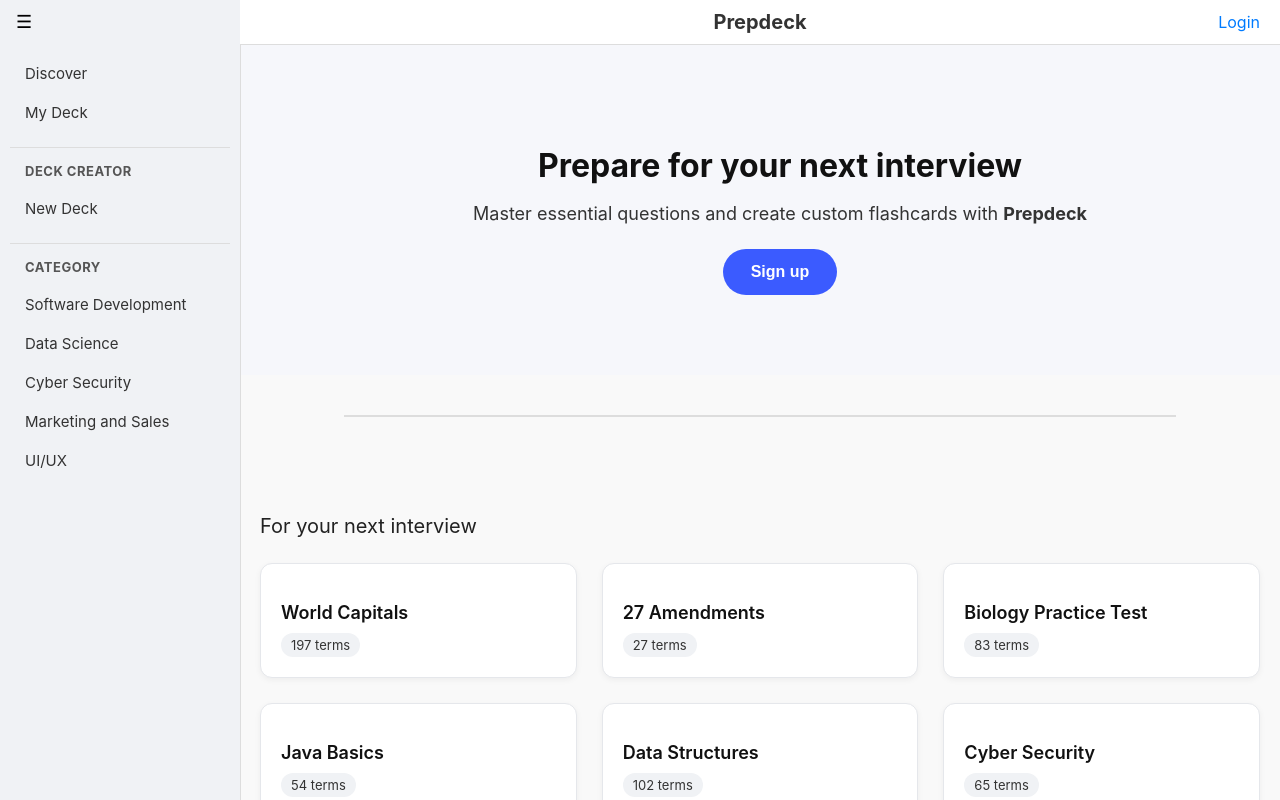
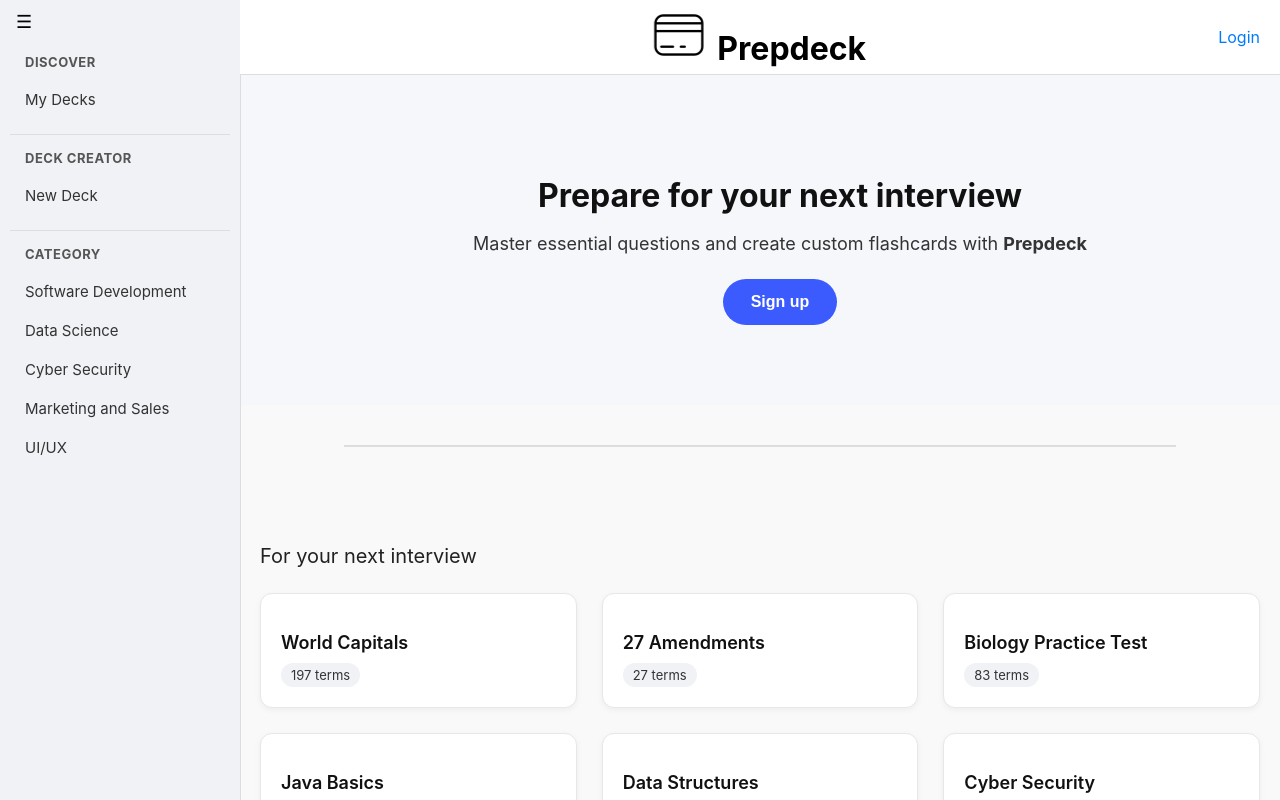
Before and after one commit to tanvimisar25/mern_project, a React (Create React App) app: page / in a window 1280 px wide. Shown: the top 800 px of the page. Built offline with nearby package versions, Linux system fonts and the light colour scheme.

Commit message:
tiny changes

```diff
--- a/package.json
+++ b/package.json
@@ -7,8 +7,10 @@
     "@testing-library/jest-dom": "^6.8.0",
     "@testing-library/react": "^16.3.0",
     "@testing-library/user-event": "^13.5.0",
+    "framer-motion": "^12.23.12",
     "react": "^19.1.1",
     "react-dom": "^19.1.1",
+    "react-icons": "^5.5.0",
     "react-scripts": "5.0.1",
     "web-vitals": "^2.1.4"
   },
--- a/src/Homepage.jsx
+++ b/src/Homepage.jsx
@@ -1,4 +1,28 @@
 import React from "react";
+import { motion } from "framer-motion";
+import cardLogo from "./card.png";
+
+// 🔹 Your Logo component
+// 🔹 Your Logo component
+function Logo() {
+  return (
+    <div className="flex items-center gap-2">
+      <motion.img
+        src={cardLogo}
+        alt="Prepdeck logo"
+        className="w-10 h-10 object-contain"
+        whileHover={{ rotateY: 180 }}
+      /> &nbsp;&nbsp;
+<span className="text-2xl font-bold inline-block align-middle">
+  Prepdeck
+</span>
+    </div>
+  );
+}
+
+
+
+
 
 class Homepage extends React.Component {
   constructor(props) {
@@ -24,10 +48,12 @@
           {this.state.sidebarOpen && (
             <div className="sidebar-content">
               {/* Top Links */}
+              <div className="sidebar-section">
+                <p className="section-title">Discover</p>
                 <ul className="sidebar-menu">
-                <li>Discover</li>
-                <li>My Deck</li>
+                  <li>My Decks</li>
                 </ul>
+              </div>
               <hr />
 
               {/* Deck Creator Section */}
@@ -58,9 +84,12 @@
         <div className="main">
           {/* Topbar */}
           <div className="topbar">
-            <h2 className="topbar-title">Prepdeck</h2>
+  <div className="logo-wrapper">
+    <Logo />
+  </div>
   <div className="topbar-login">Login</div>
 </div>
+
 
           {/* Study Section */}
           <div className="study-section">
@@ -85,7 +114,7 @@
                 { title: "Cyber Security", terms: "65 terms" },
                 { title: "Marketing 101", terms: "88 terms" },
                 { title: "UI/UX Principles", terms: "49 terms" },
-            { title: "SQL Queries", terms: "77 terms" }
+                { title: "SQL Queries", terms: "77 terms" },
               ].map((card, index) => (
                 <div key={index} className="grid-item">
                   <h3 className="card-title">{card.title}</h3>
@@ -94,10 +123,8 @@
               ))}
             </div>
           </div>
-
         </div>
       </div>
-
     );
   }
 }
--- a/src/index.css
+++ b/src/index.css
@@ -42,6 +42,24 @@
   font-size: 18px;
   cursor: pointer;
 }
+
+.topbar {
+  display: flex;
+  align-items: center;
+  justify-content: space-between;
+  position: relative;
+  min-height: 50px; /* <--- Set a minimum height */
+  padding: 12px 20px;
+}
+
+.logo-wrapper {
+  position: absolute;
+  left: 50%;
+  transform: translateX(-50%);
+  display: flex;
+  align-items: center;
+}
+
 
 /* Sidebar content */
 .sidebar-content {
@@ -114,6 +132,17 @@
   color: #007bff;
   cursor: pointer;
 }
+
+.text-2xl {
+  font-size: 2rem;       /* bigger */
+  font-weight: 700;      /* bold */
+  line-height: 1;        /* tight so it centers with logo */
+  align-items: center;   /* vertical middle */
+  margin-bottom: 5;
+
+}
+
+
 
 /* Study Section */
 .study-section {
```
Also changed, not shown: src/card.png (added), 1 other file (tests, documents, lock files or other folders). Lines whose indentation alone changed are shown as unchanged.
